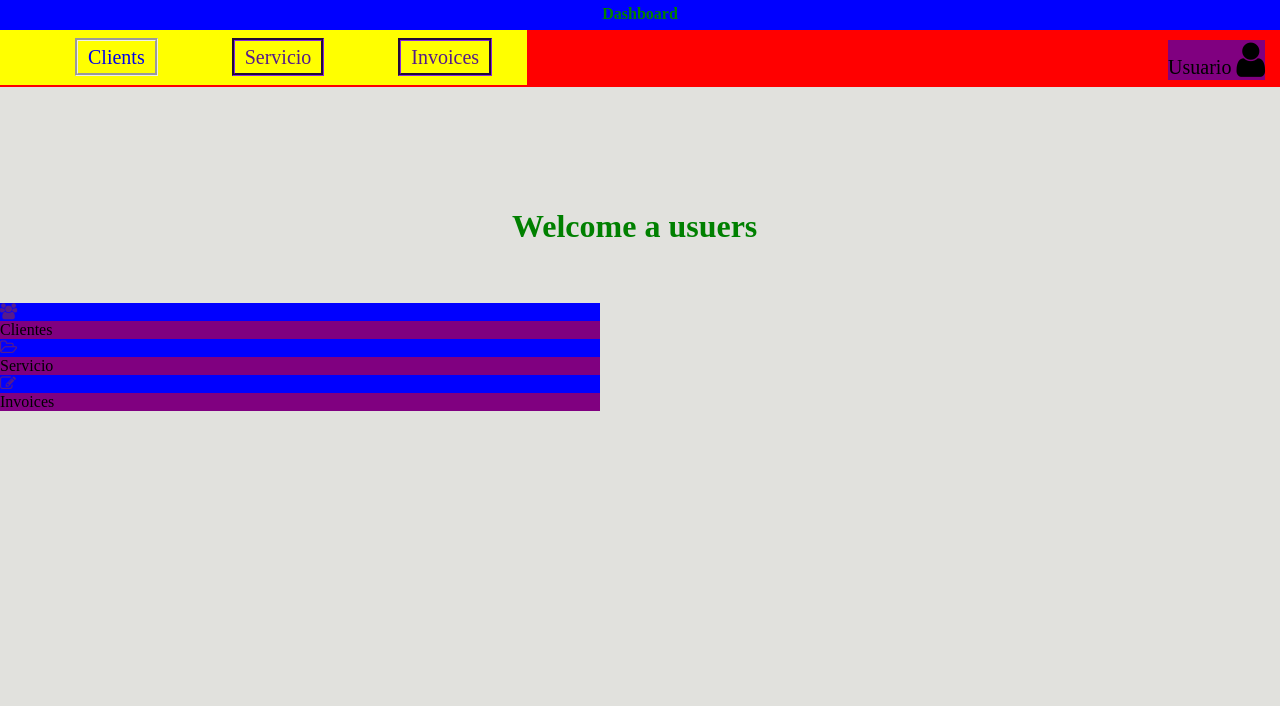
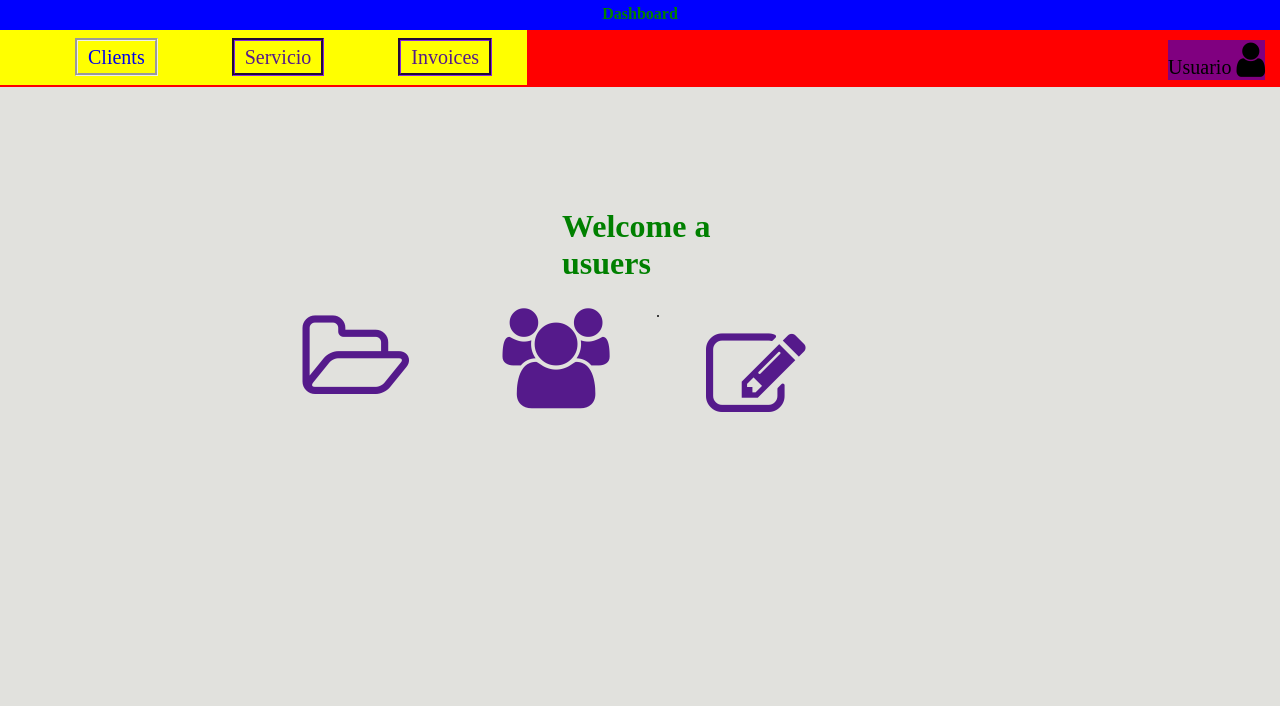
Before and after one commit to MonyCP/ProyectoDisenoWeb1, a plain HTML site: page dashboard.html in a window 1280 px wide. Drawn offline with Linux system fonts and the light colour scheme.

Commit message:
Respaldo de cambios
Respaldo de los cambios recientes en el css, creacion del menu de
entrada

```diff
--- a/css/styleLogin.css
+++ b/css/styleLogin.css
@@ -1,17 +1,6 @@
  h1{
   text-align: center;
  }
-.contenedorB{
-    height: 100px;
-    margin-top: 50px;
-    padding-left: 40%;
-    padding-right: 40%;
-    padding-top: 30px;
-  }
-.contenedorB h1{
-    font-size: 200%;
-    margin: auto;
-  }
  .myButton {
     background-color:#7A3D60;
     border-radius:6px;
--- a/css/styledashboard.css
+++ b/css/styledashboard.css
@@ -1,17 +1,31 @@
 .bloque-imagenes{
-	background-color: orange;
 	width: 600px;
-	height: 100px;
+	height: 400px;
+	margin-left: 20%;
 }
 .contenedorimagenes{
 	display: inline-block;
-	background-color: green;
+    float: left;
+	margin: 0px;
 	width: 200px;
-	height: 100px;
+	height: 200px;
 }
 .imagen{
-	background-color: blue;
+	display: inline-block;
+	margin: 0px;
+	float: left;
+	width: 200px;
+	height: 125px;
+	text-align: center;
+	font-size: 100px;
 }
 .letras{
-	background-color: purple;
+	display: inline-block;
+	float:right;
+	width: 195px;
+	height: 30px;
+	text-align: center;
 }
+/*
+		<div class"contenedorimagenes"></a></div></div>
+		<div class"contenedorimagenes"></div>*/
--- a/css/stylegeneral.css
+++ b/css/stylegeneral.css
@@ -6,6 +6,7 @@
   .contenedorB{
     height: 100px;
     margin-top: 50px;
+    margin-left: 50px;
     padding-left: 40%;
     padding-right: 40%;
     padding-top: 30px;
--- a/dashboard.html
+++ b/dashboard.html
@@ -30,10 +30,10 @@
 	<div class ="contenedorB">
 		<h1>Welcome a usuers</h1>
 	</div>
-	<div class="bloque-imagenes">
-		<div class"contenedorimagenes"><div class="imagen"><a href=""><i class="fa fa-users"></i></a></div><div class="letras"><label>Clientes</label></div></div>
-		<div class"contenedorimagenes"><div class="imagen"><a href=""><i class="fa fa-folder-open-o"></i></a></div><div class="letras"><label>Servicio</label></div></div>
-		<div class"contenedorimagenes"><div class="imagen"><a href=""><i class="fa fa-pencil-square-o"></i></a></div><div class="letras"><label>Invoices</label></div></div>
+	<div class="bloque-imagenes">.
+		<div class="contenedorimagenes"><div class="imagen"><a href=""><i class="fa fa-folder-open-o"></i></a><div class="letras"></div></div></div>
+		<div class="contenedorimagenes"><div class="imagen"><a href=""><i class="fa fa-users"></i></a><div class="letras"></div></div></div>
+		<div class="contenedorimagenes"><div class="imagen"><a href=""><i class="fa fa-pencil-square-o"></i></a><div class="letras"></div></div></div>
 	</div>
 </body>
 </html>
```
